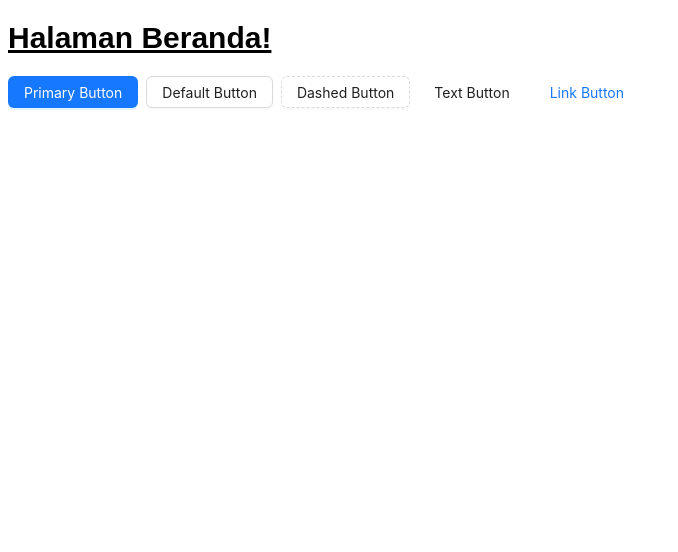
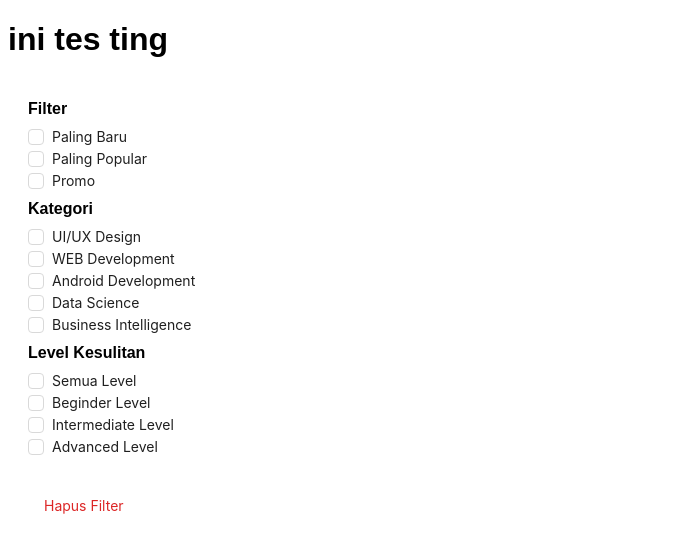
Before and after one commit to irfanmusthafaa/final_chapter_team02, a React (Vite) app: page / in a window 1280 px wide. Shown: the top 552 px of the page, without its empty margins (0-678 px from the left). Built offline with nearby package versions, Linux system fonts and the light colour scheme.

Commit message:
initialisasi halaman kelas saya

```diff
--- /dev/null
+++ b/src/assets/components/FilterKelas.jsx
@@ -0,0 +1,125 @@
+import React from 'react'
+import { useState } from 'react';
+import { Button, Checkbox } from 'antd';
+
+
+export const FilterKelas = () => {
+
+      const [filterStatus, setFilterStatus] = useState({
+    palingBaru: false,
+    palingPopular: false,
+    promo: false,
+    uiUxDesign: false,
+    webDevelopment: false,
+    androidDevelopment: false,
+    dataScience: false,
+    businessIntelligence: false,
+    semuaLevel: false,
+    beginnerLevel: false,
+    intermediateLevel: false,
+    advancedLevel: false,
+  });
+
+  const handleCheckboxChange = (filter) => {
+    setFilterStatus((prevStatus) => ({
+      ...prevStatus,
+      [filter]: !prevStatus[filter],
+    }));
+  };
+
+  const handleClearFilters = () => {
+    setFilterStatus({
+      palingBaru: false,
+      palingPopular: false,
+      promo: false,
+      uiUxDesign: false,
+      webDevelopment: false,
+      androidDevelopment: false,
+      dataScience: false,
+      businessIntelligence: false,
+      semuaLevel: false,
+      beginnerLevel: false,
+      intermediateLevel: false,
+      advancedLevel: false,
+    });
+  };
+
+
+//     const onChange = (e) => {
+//   console.log(`checked = ${e.target.checked}`);
+// };
+
+
+
+
+  return (
+    <div className='w-[17rem] h-[39.5rem] bg-[#ffff] p-5 rounded-lg'>
+
+          <div className='pt-0 mt-0'>
+            <h4 className="mx-0 my-2 mt-0">Filter</h4>
+            <ul className="list-none m-0 p-0">
+                <li>
+                    <Checkbox onChange={() => handleCheckboxChange('palingBaru')} checked={filterStatus.palingBaru}>
+                    Paling Baru
+                    </Checkbox>
+                </li>
+                <li>
+                    <Checkbox onChange={() => handleCheckboxChange('palingPopular')} checked={filterStatus.palingPopular}>
+                    Paling Popular
+                    </Checkbox>
+                </li>
+                <li>
+                    <Checkbox onChange={() => handleCheckboxChange('promo')} checked={filterStatus.promo}>
+                    Promo
+                    </Checkbox>
+                </li>
+
+            </ul>
+          </div>
+          <div>
+            <h4 className="mx-0 my-2">Kategori</h4>
+            <ul className="list-none m-0 p-0">
+              <li>
+                <Checkbox onChange={() => handleCheckboxChange('uiUXDesain')} checked={filterStatus.uiUXDesain}>UI/UX Design</Checkbox>
+              </li>
+              <li>
+                <Checkbox onChange={() => handleCheckboxChange('webDevelopment')} checked={filterStatus.webDevelopment}>WEB Development</Checkbox>
+              </li>
+              <li>
+                <Checkbox onChange={() => handleCheckboxChange('androidDevelopment')} checked={filterStatus.androidDevelopment} >Android Development</Checkbox>
+              </li>
+              <li>
+                <Checkbox onChange={() => handleCheckboxChange('dataScience')} checked={filterStatus.dataScience}>Data Science</Checkbox>
+              </li>
+              <li>
+                <Checkbox onChange={() => handleCheckboxChange('businesIntelligence')} checked={filterStatus.businesIntelligence}>Business Intelligence</Checkbox>
+              </li>
+
+            </ul>
+          </div>
+          <div>
+            <h4 className="mx-0 my-2">Level Kesulitan</h4>
+            <ul className="list-none m-0 p-0">
+                <li>
+                    <Checkbox onChange={() => handleCheckboxChange('semuaLevel')} checked={filterStatus.semuaLevel} >Semua Level</Checkbox>
+                </li>
+                <li>
+                    <Checkbox onChange={() => handleCheckboxChange('beginderLevel')} checked={filterStatus.beginderLevel} >Beginder Level</Checkbox>
+                </li>
+                <li>
+                    <Checkbox onChange={() => handleCheckboxChange('intermediateLevel')} checked={filterStatus.intermediateLevel} >Intermediate Level</Checkbox>
+                </li>
+                <li>
+                    <Checkbox onChange={() => handleCheckboxChange('advanceLevel')} checked={filterStatus.advanceLevel} >Advanced Level</Checkbox>
+                </li>
+
+            </ul>
+
+        </div>
+
+        <Button className='mt-8 text-red-600' type="danger"  onClick={handleClearFilters}>
+          Hapus Filter
+        </Button>
+    </div>
+  )
+}
--- a/src/pages/Beranda.jsx
+++ b/src/pages/Beranda.jsx
@@ -1,17 +1,19 @@
-import { Button, Flex } from "antd";
-import React from "react";
+
+import React, { useState } from "react";
+
+import { FilterKelas } from "../assets/components/FilterKelas";
 
 export const Beranda = () => {
+
+
+
   return (
     <>
-      <h1 className="text-3xl font-bold underline">Halaman Beranda!</h1>
-      <Flex gap="small" wrap="wrap">
-        <Button type="primary">Primary Button</Button>
-        <Button>Default Button</Button>
-        <Button type="dashed">Dashed Button</Button>
-        <Button type="text">Text Button</Button>
-        <Button type="link">Link Button</Button>
-      </Flex>
+    <h1>ini tes ting</h1>
+      <FilterKelas/>
+
+
+
     </>
   );
 };
--- /dev/null
+++ b/src/pages/KelasSaya/gratis.jsx
@@ -0,0 +1,38 @@
+import React from 'react'
+import { FilterKelas } from '../../assets/components/FilterKelas'
+import { Button } from 'antd'
+
+export const Gratis = () => {
+  return (
+    <div className='bg-purple-100'>
+        {/* navbar */}
+        <div className='h-[5rem] bg-purple-700'>ini navbar</div>
+        {/* content */}
+        <div className='flex flex-col h-screens items-center'>
+            <div className='flex flex-col h-screens mt-[2%]'>
+                <div className='flex '>
+                    <h1>Kelas Berjalan</h1>
+                    <div className='bg-blue-500'>a </div>
+                </div>
+                <div className='flex flex-row h-[100%] gap-10'>
+                    <div>
+                        <FilterKelas/>
+                    </div>
+                    <div className=''>
+
+                        <div className='flex flex-row gap-5'>
+                            <Button className='px-8'>ALL</Button>
+                            <Button className='px-12'>In Progress</Button>
+                            <Button className='px-12'>Selesai</Button>
+                        </div>
+                        <div>
+                            kontent kelas gratis
+                        </div>
+                    </div>
+                </div>
+            </div>
+        </div>
+
+    </div>
+  )
+}
--- /dev/null
+++ b/src/pages/KelasSaya/index.jsx
@@ -0,0 +1,57 @@
+import React from 'react'
+import { FilterKelas } from '../../assets/components/FilterKelas'
+import searchIcon from '../../assets/images/icon/icon.png';
+import { Button } from 'antd'
+
+export const KelasSayaPage = () => {
+  return (
+    <div className='bg-purple-300'>
+        {/* navbar */}
+        <div className='h-[5rem] bg-purple-700'>ini navbar</div>
+        {/* content */}
+        <div className='flex flex-col h-screens items-center'>
+            <div className='flex flex-col h-screens mt-[2%]'>
+                <div className='flex '>
+                    <div>Kelas Berjalan</div>
+                    <div className=''>
+                        <div className='relative'>
+                            <input
+                                type="text"
+                                placeholder="Cari Kelas..."
+                                className="bg-purple-50 border-purple-700 focus:bg-white focus:outline-none rounded-full px-4 w-[200px] h-[32px] "
+                            />
+                            <div className="absolute inset-y-0 ps-[85%] flex items-center pointer-events-none ">
+                                <img
+                                src={searchIcon}
+                                alt="Search Icon"
+                                className="h-6 w-6 cursor-pointer"
+                                />
+                            </div>
+                        </div>
+
+
+                    </div>
+
+                </div>
+                <div className='flex flex-row h-[100%] gap-10'>
+                    <div>
+                        <FilterKelas/>
+                    </div>
+                    <div className=''>
+
+                        <div className='flex flex-row gap-5'>
+                            <Button className='px-8'>ALL</Button>
+                            <Button className='px-12'>In Progress</Button>
+                            <Button className='px-12'>Selesai</Button>
+                        </div>
+                        <div>
+
+                        </div>
+                    </div>
+                </div>
+            </div>
+        </div>
+
+    </div>
+  )
+}
--- /dev/null
+++ b/src/pages/KelasSaya/premium.jsx
@@ -0,0 +1,38 @@
+import React from 'react'
+import { FilterKelas } from '../../assets/components/FilterKelas'
+import { Button } from 'antd'
+
+export const Premium = () => {
+  return (
+    <div className='bg-purple-300'>
+        {/* navbar */}
+        <div className='h-[5rem] bg-purple-700'>ini navbar</div>
+        {/* content */}
+        <div className='flex flex-col h-screens items-center'>
+            <div className='flex flex-col h-screens mt-[2%]'>
+                <div className='flex '>
+                    <h1>Kelas Berjalan</h1>
+                    <div className='bg-blue-500'> </div>
+                </div>
+                <div className='flex flex-row h-[100%] gap-10'>
+                    <div>
+                        <FilterKelas/>
+                    </div>
+                    <div className=''>
+
+                        <div className='flex flex-row gap-5'>
+                            <Button className='px-8'>ALL</Button>
+                            <Button className='px-12'>In Progress</Button>
+                            <Button className='px-12'>Selesai</Button>
+                        </div>
+                        <div>
+                            konten premium
+                        </div>
+                    </div>
+                </div>
+            </div>
+        </div>
+
+    </div>
+  )
+}
--- a/src/routes/RouterList.jsx
+++ b/src/routes/RouterList.jsx
@@ -1,12 +1,14 @@
 import React from "react";
 import { BrowserRouter, Route, Routes } from "react-router-dom";
 import { Beranda } from "../pages/Beranda";
+import { KelasSayaPage } from "../pages/KelasSaya";
 
 export const RouterList = () => {
   return (
     <BrowserRouter>
       <Routes>
         <Route path="/" element={<Beranda />}></Route>
+        <Route path="/kelasSaya" element={<KelasSayaPage />}></Route>
       </Routes>
     </BrowserRouter>
   );
```
Also changed, not shown: src/assets/components/search/OvalSearch.jsx (added), src/assets/images/icon/icon.png (added).
